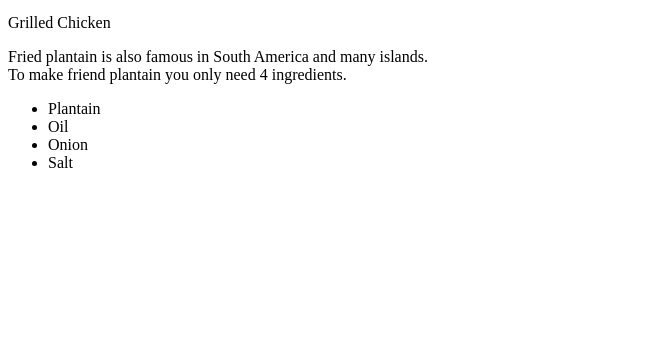
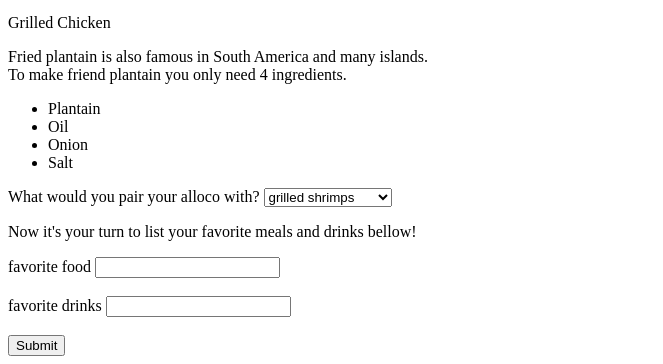
Before and after one commit to samira-ouraga/samira-ouraga.github.io, a plain HTML site: page index.html in a window 1280 px wide. Shown: the part 922-1286 px from the top of the page, without its empty margins (0-663 px from the left). Before the commit the page ends 1110 px from the top, so only its background shows below. Drawn offline with Linux system fonts and the light colour scheme.

Commit message:
added form to index , form will submit to a new page called second page

```diff
--- a/index.html
+++ b/index.html
@@ -28,6 +28,28 @@
 	<li>Salt</li>
 </ul>
 
+<form name="food" action="secondpage.html" method="post">
+	<label>What would you pair your alloco with? </label>
+<select name="Cities">
+	<option>grilled shrimps</option>
+	<option>garlic fried shrimp</option>
+	<option>grilled chicken</option>
+	<option>grilled fish</option>
+</select>
+<p>Now it's your turn to list your favorite meals and drinks bellow!</p>
+
+	<label>favorite food</label>
+	<input type="text" name="favorite">
+
+<br>
+<br>
+	<label>favorite drinks</label>
+	<input type="text" name="Drinks">
+<br>
+<br>
+	<button type="Submit"> Submit </button>
+
+</form>
 
 </body>
 </html>
```
Also changed, not shown: secondpage.html (added, +9 -0 lines).
